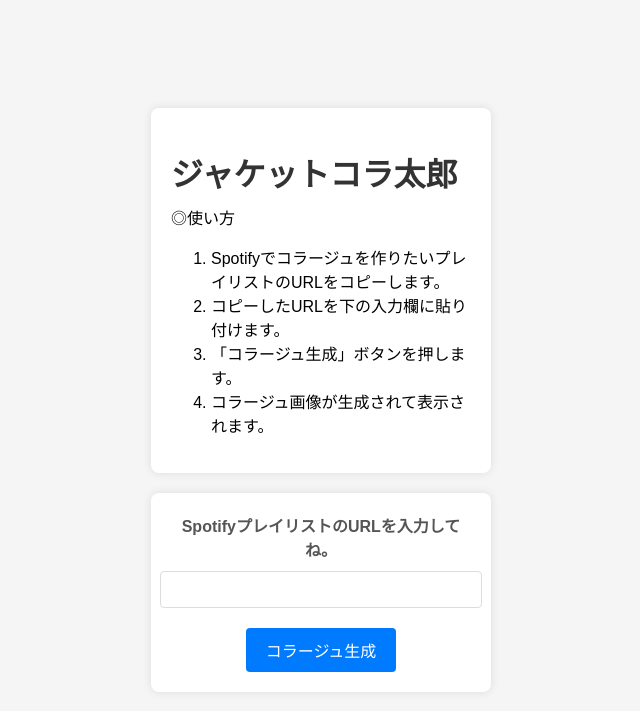
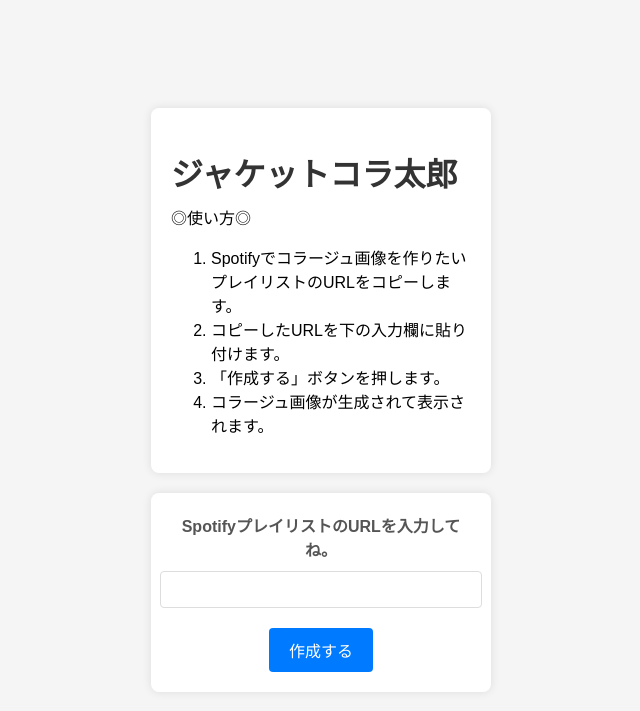
Before and after one commit to ryokun666/jacket-collataro, a Flask app: page / in a window 1280 px wide. Shown: the top 711 px of the page, without its empty margins (319-959 px from the left). Run offline with Flask 3, Linux system fonts and the light colour scheme.

Commit message:
feat: 説明文修正

```diff
--- a/templates/index.html
+++ b/templates/index.html
@@ -3,7 +3,7 @@
   <head>
     <meta charset="UTF-8" />
     <meta name="viewport" content="width=device-width, initial-scale=1.0" />
-    <title>Spotifyプレイリストコラージュ</title>
+    <title>ジャケットコラ太郎</title>
     <link
       rel="stylesheet"
       href="{{ url_for('static', filename='style.css') }}"
@@ -23,21 +23,23 @@
   <body>
     <div id="instructions">
       <h1>ジャケットコラ太郎</h1>
-      <div>◎使い方</div>
+      <div>◎使い方◎</div>
       <ol>
-        <li>Spotifyでコラージュを作りたいプレイリストのURLをコピーします。</li>
+        <li>
+          Spotifyでコラージュ画像を作りたいプレイリストのURLをコピーします。
+        </li>
         <li>コピーしたURLを下の入力欄に貼り付けます。</li>
-        <li>「コラージュ生成」ボタンを押します。</li>
+        <li>「作成する」ボタンを押します。</li>
         <li>コラージュ画像が生成されて表示されます。</li>
       </ol>
     </div>
     <form method="POST" onsubmit="showLoading()">
       <label for="playlist_url">SpotifyプレイリストのURLを入力してね。</label>
       <input type="text" id="playlist_url" name="playlist_url" required />
-      <button type="submit">コラージュ生成</button>
+      <button type="submit">作成する</button>
     </form>
     <div id="loading-background"></div>
-    <div id="loading">作成中...</div>
+    <div id="loading">作成中・・・</div>
     {% if mosaic_image_url %}
     <img src="{{ mosaic_image_url }}" alt="Collage Image" />
     {% endif %}
```
